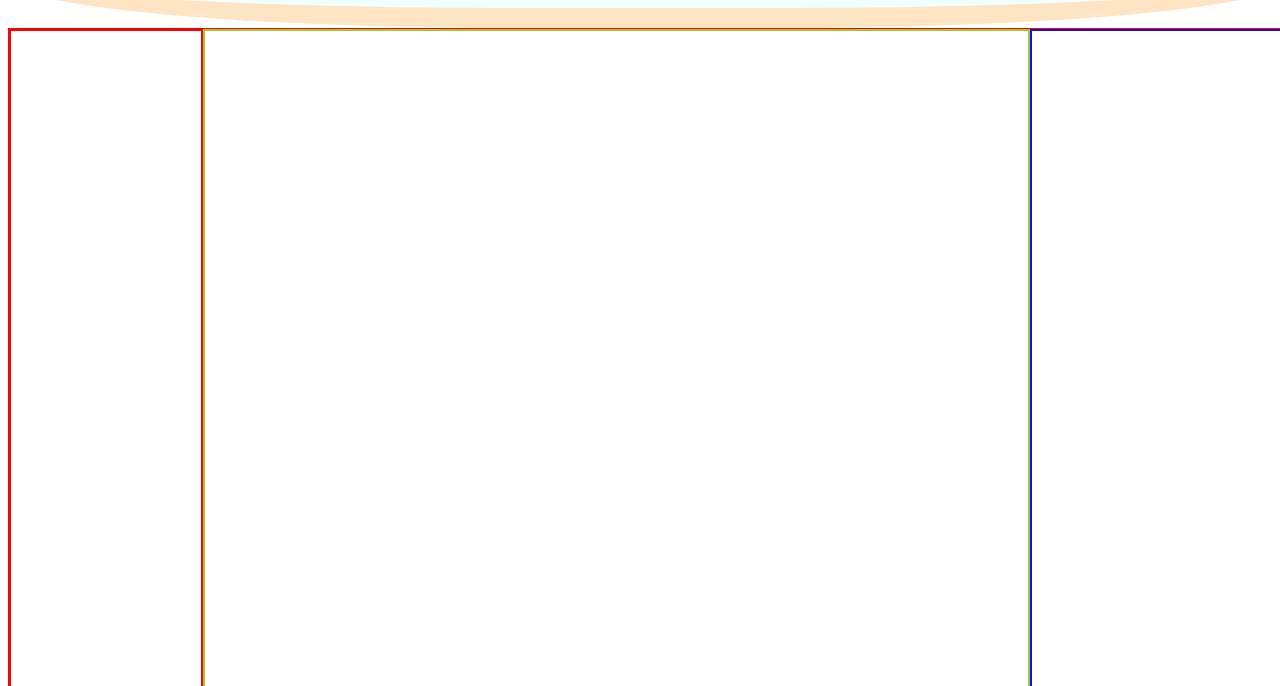
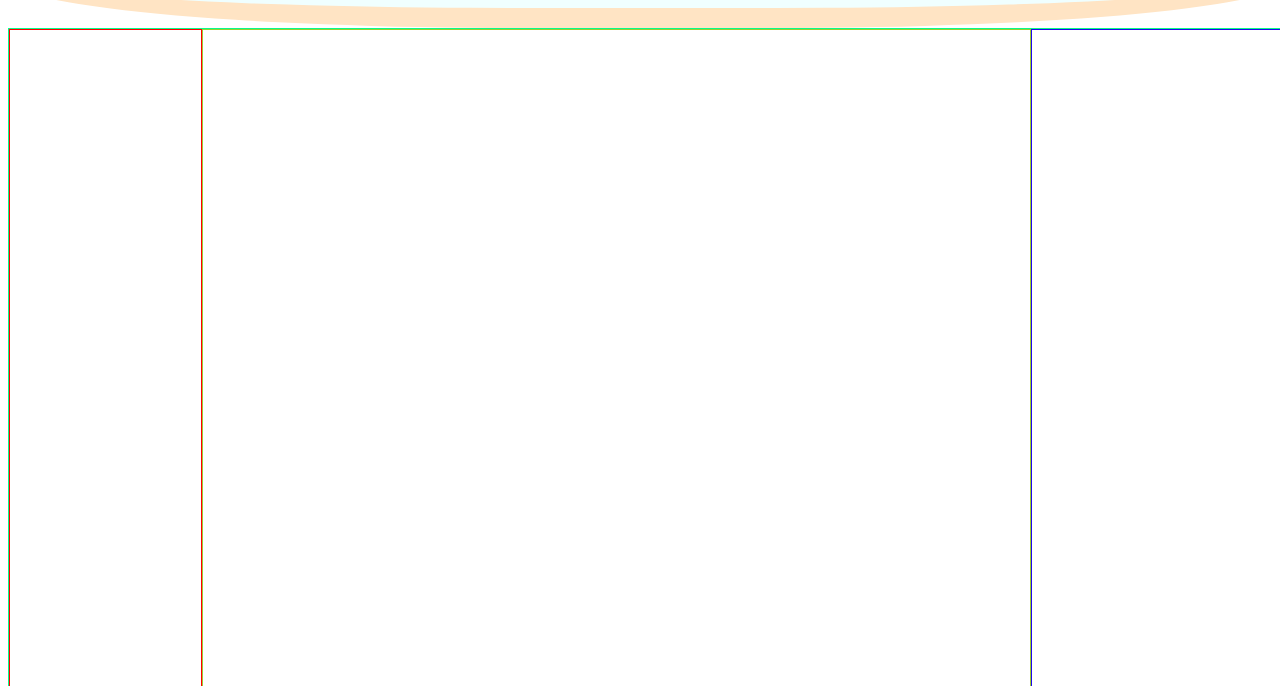
Before and after one commit to fshafi1/miscellaneous, a plain HTML site: page index.html in a window 1280 px wide. Shown: the part 114-800 px from the top of the page. Drawn offline with Linux system fonts and the light colour scheme.

Commit message:
updated index.html

```diff
--- a/index.html
+++ b/index.html
@@ -11,10 +11,10 @@
             <h1 style="display: flex; justify-content: center; justify-items: center; border: 1px solid gray; width: 100%;">Flexboxes</h1>
         </div>
 
-        <div style="display: flex; height: 100%; border: 1px solid rgb(240, 7, 7); flex-direction: row;">
-            <div style="border: 2px solid red; width: 15em; "></div>
-            <div style="border: 2px solid yellowgreen; width: 65em;"></div>
-            <div style="border: 2px solid rgb(31, 9, 235); width: 20em;"></div>
+        <div style="display: flex; height: 100%; border: 1px solid rgb(10, 250, 138); flex-direction: row;">
+            <div style="border: 1px solid red; width: 15em; "></div>
+            <div style="border: 1px solid yellowgreen; width: 65em;"></div>
+            <div style="border: 1px solid rgb(31, 9, 235); width: 20em;"></div>
         </div>
         <div style="display: flex; height: 100%; border: 1px solid rgb(240, 7, 7); min-height: 100px; flex-direction: column;">
             <div style="border: 1px solid black; width: 50%; ">
```
